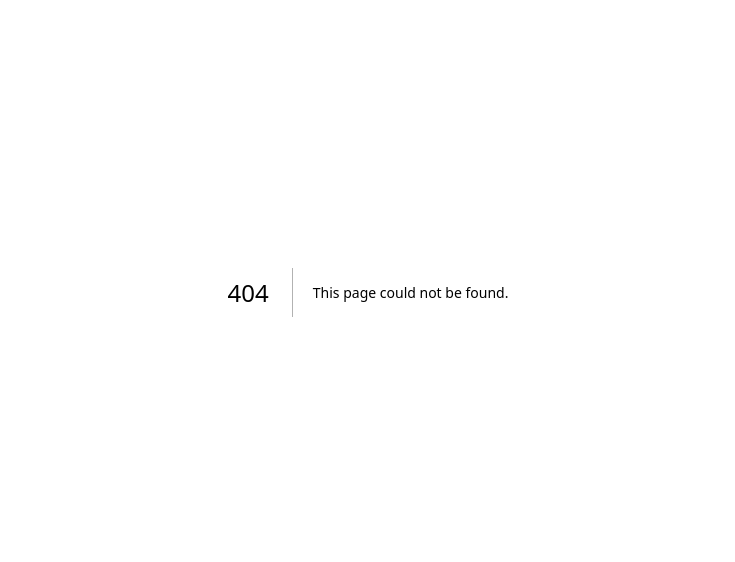
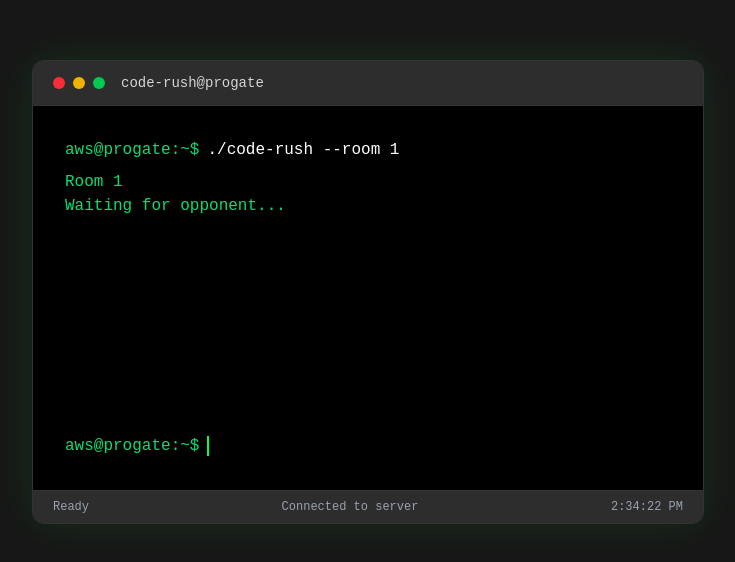
Before and after one commit to nka21/CodeRush, a Next.js app in the folder client/: page /room/1 in a window 1280 px wide. Before the commit this address had no page. Shown: the part 108-670 px from the top of the page, without its empty margins (272-1007 px from the left). Built offline with nearby package versions, Linux system fonts and the light colour scheme; a web font is replaced by a local one.

Commit message:
add: ランダムなIDを生成し、動的ルーティングを実装

```diff
--- a/client/app/_components/HomeClient.tsx
+++ b/client/app/_components/HomeClient.tsx
@@ -8,9 +8,9 @@ export const HomeClient = () => {
   const router = useRouter();
 
   const handleDisplayMakeModal = useCallback(() => {
-    console.log("> Starting test mode...");
-    router.push("/test");
-  }, [router]);
+    const roomId = Math.floor(1000 + Math.random() * 9000).toString();
+    router.push(`/room/${roomId}`);
+  }, []);
 
   const handleDisplayJoinModal = useCallback(() => {
     console.log("> Starting battle mode...");
--- /dev/null
+++ b/client/app/room/[roomId]/page.tsx
@@ -0,0 +1,13 @@
+import { RoomClient } from "../_components/RoomClient";
+
+type RoomPageProps = {
+  params: {
+    roomId: string;
+  };
+};
+
+export default function RoomPage(props: RoomPageProps) {
+  const { roomId } = props.params;
+
+  return <RoomClient roomId={roomId} />;
+}
--- /dev/null
+++ b/client/app/room/_components/RoomClient.tsx
@@ -0,0 +1,21 @@
+"use client";
+
+import { TerminalLayout } from "@/components/TerminalLayout";
+import { memo } from "react";
+
+type RoomClientProps = {
+  roomId: string;
+};
+
+export const RoomClient = memo((props: RoomClientProps) => {
+  const { roomId } = props;
+
+  return (
+    <TerminalLayout cli={`--room ${roomId}`} onTypingComplete={() => {}}>
+      <div>
+        <h1>Room {roomId}</h1>
+        <p>Waiting for opponent...</p>
+      </div>
+    </TerminalLayout>
+  );
+});
```
